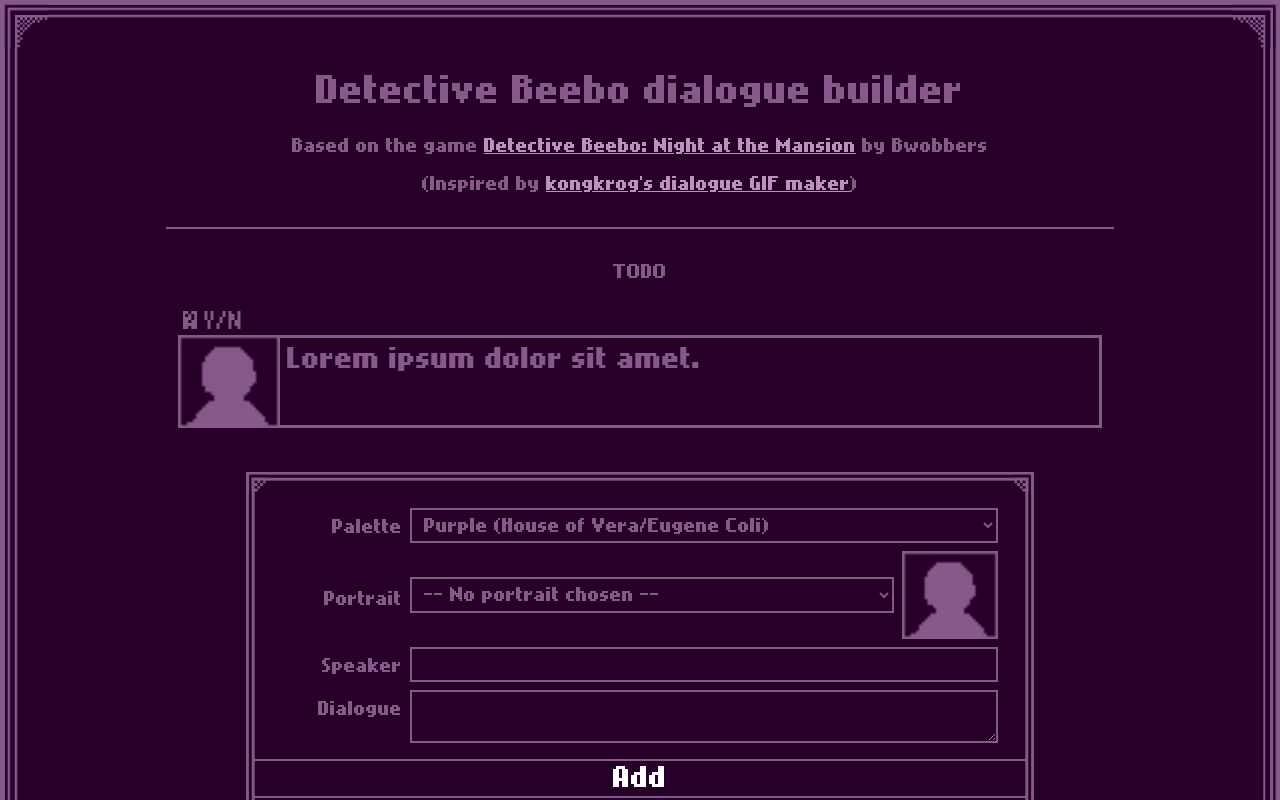
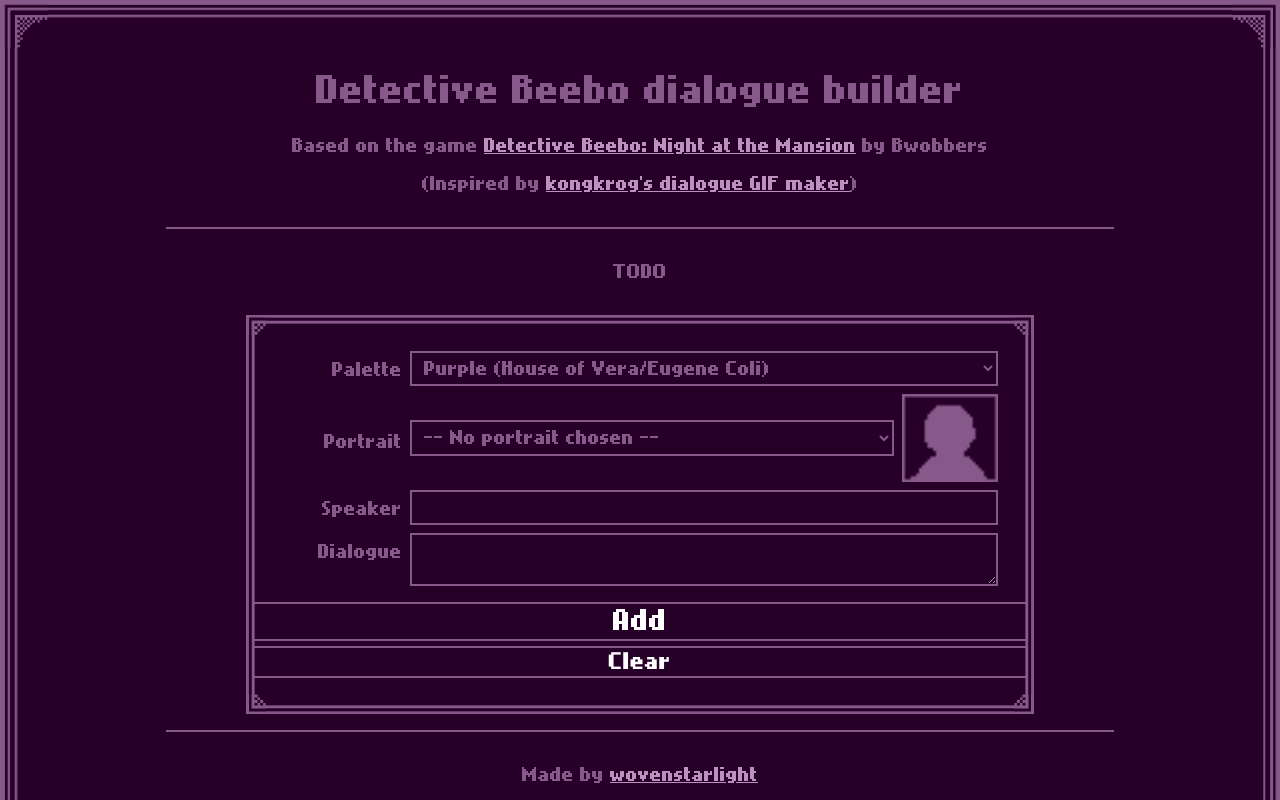
Before and after one commit to wovenstarlight/beebo-dialogue, a React (Create React App) app: page / in a window 1280 px wide. Shown: the top 800 px of the page. Built offline with nearby package versions, Linux system fonts and the light colour scheme.

Commit message:
Generate dialogue from state

```diff
--- a/src/App.js
+++ b/src/App.js
@@ -15,7 +15,7 @@
 		<main id="sitebody">
 			<p id="explainer">TODO</p>
 
-			<TextBox />
+			{dialogues.map(obj => <TextBox {...obj} setDialogues={setDialogues} />)}
 
 			<AddForm setDialogues={setDialogues} />
 		</main>
--- a/src/components/TextBox.js
+++ b/src/components/TextBox.js
@@ -1,14 +1,14 @@
 import "../styles/TextBox.css";
 
-function TextBox({color, name, portrait, children}) {
-	return <article className={`dialogue ${color ?? "house"}`}>
+function TextBox({ id, color, speaker, portrait, dialogue }) {
+	return <article id={id} className={`dialogue ${color ?? "house"}`}>
 		<header className="speaker">
 			<span className="question">?</span>
-			<span className="name">{name ?? "Y/N"}</span>
+			<span className="name">{speaker ?? "Y/N"}</span>
 		</header>
 		<div className="body">
 			<img className="portrait" src={`${process.env.PUBLIC_URL}/assets/portraits/`.concat(portrait ?? "default.png")} />
-			<p className="text">{children ?? "Lorem ipsum dolor sit amet."}</p>
+			<p className="text">{dialogue ?? "Lorem ipsum dolor sit amet."}</p>
 		</div>
 	</article>
 }
```
